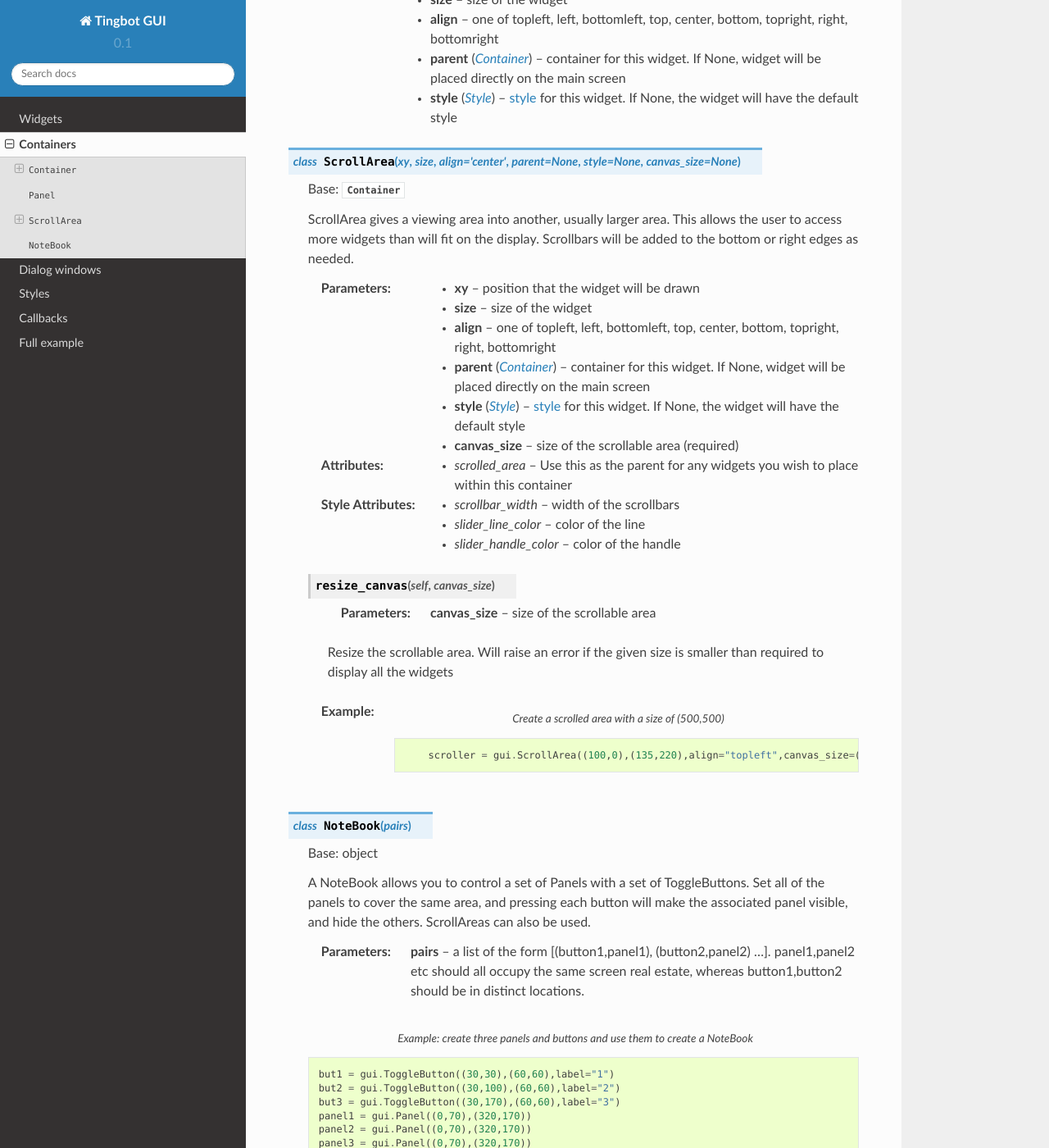
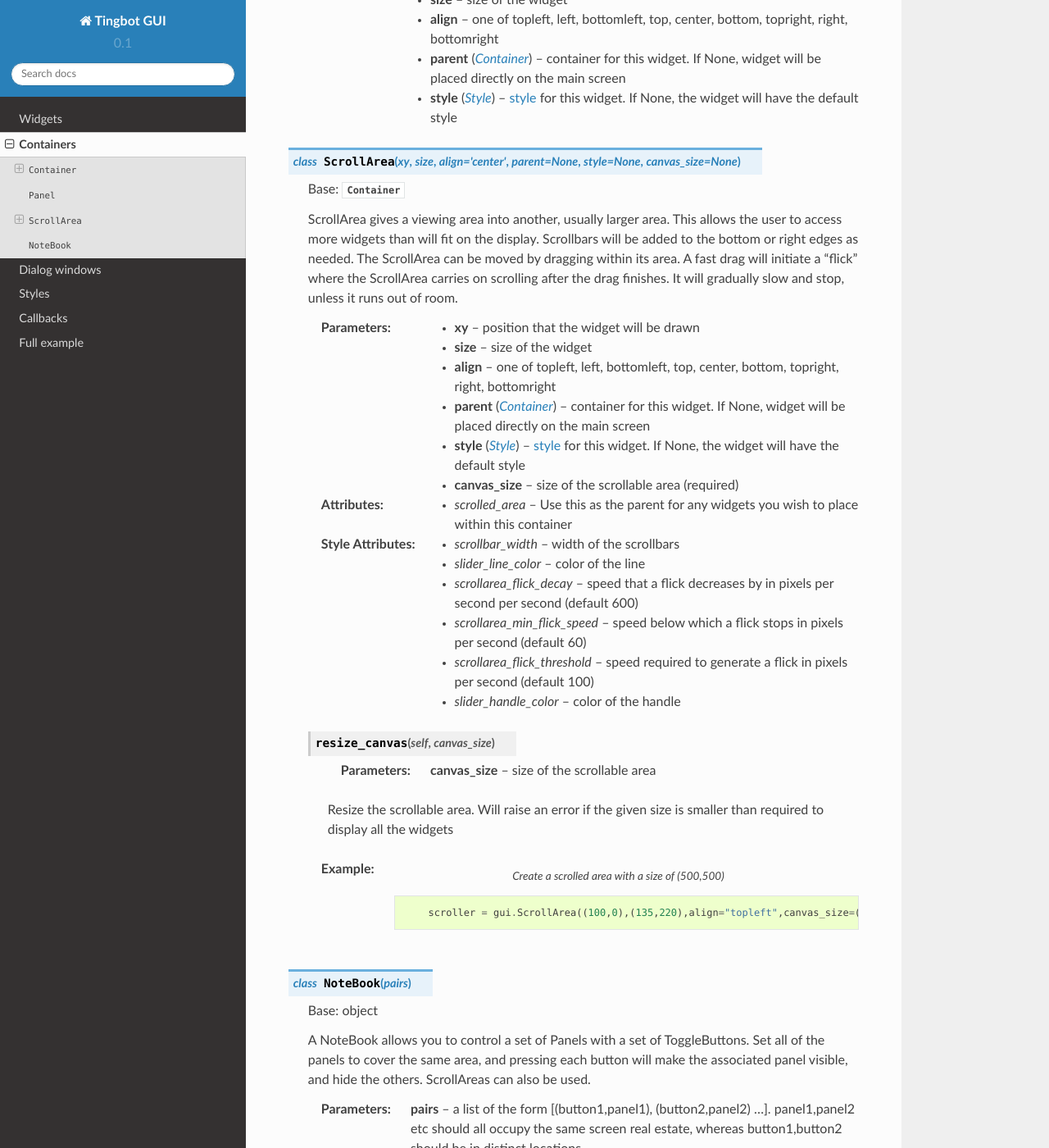
Before and after one commit to furbrain/tingbot-gui, a Sphinx documentation site: the page built from docs/containers.rst, in a window 1280 px wide and 1400 px high, scrolled down 864 px. Shown: the whole window at 82% size. Built offline with Sphinx 7.4.7 and the Read the Docs theme 2.0.0, drawn with Linux system fonts in a browser that asks for light colours; the version number is read from the project's files by our own code.

Commit message:
Update docs for ScrollArea

```diff
--- a/docs/containers.rst
+++ b/docs/containers.rst
@@ -46,6 +46,9 @@ on the screen otherwise.
 
     ScrollArea gives a viewing area into another, usually larger area. This allows the user to access more
     widgets than will fit on the display. Scrollbars will be added to the bottom or right edges as needed.
+    The ScrollArea can be moved by dragging within its area. A fast drag will initiate a "flick" where the
+    ScrollArea carries on scrolling after the drag finishes. It will gradually slow and stop, unless it runs
+    out of room.
 
     :param xy: position that the widget will be drawn
     :param size: size of the widget
@@ -60,6 +63,9 @@ on the screen otherwise.
     :Style Attributes:
         - *scrollbar_width* -- width of the scrollbars
         - *slider_line_color* -- color of the line
+        - *scrollarea_flick_decay* -- speed that a flick decreases by in pixels per second per second (default 600)
+        - *scrollarea_min_flick_speed* -- speed below which a flick stops in pixels per second (default 60)
+        - *scrollarea_flick_threshold* -- speed required to generate a flick in pixels per second (default 100)
         - *slider_handle_color* -- color of the handle
 
     .. py:method:: resize_canvas(self, canvas_size)
```
Also changed, not shown: 1 other file.
